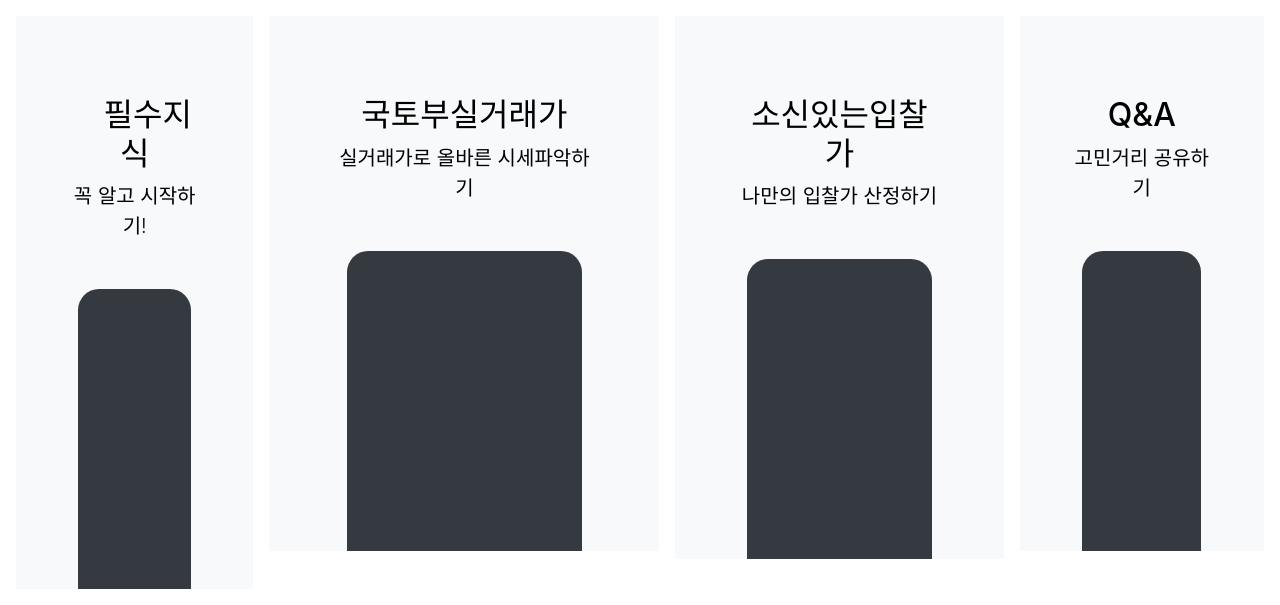
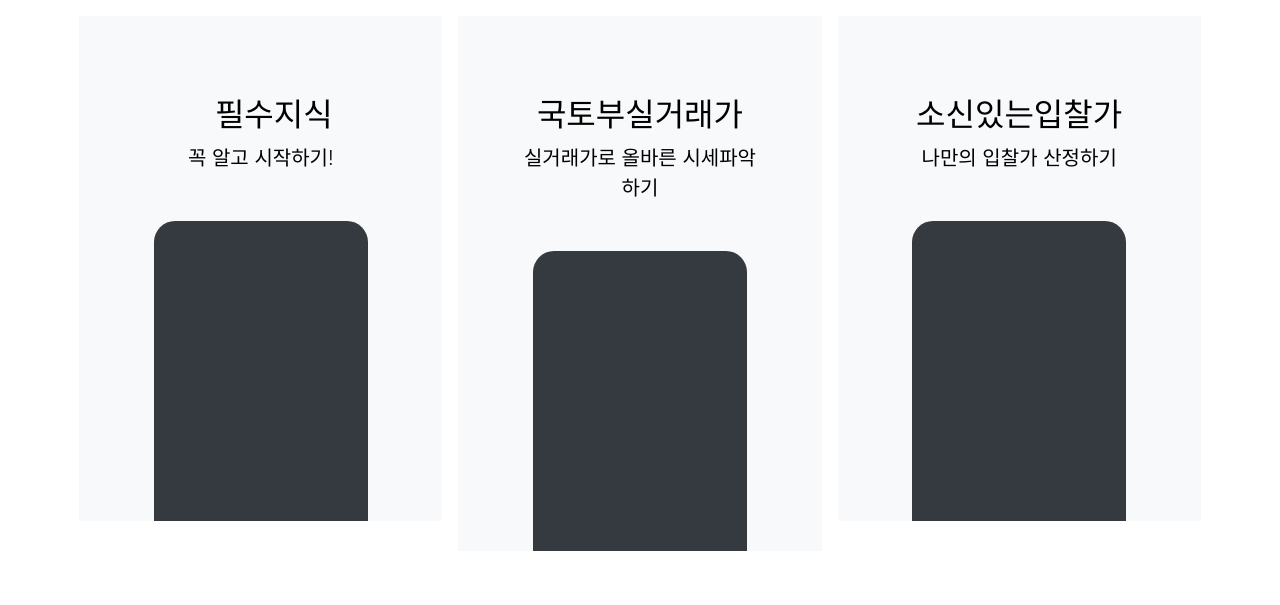
Before and after one commit to kkjiee/realestate_auction, a Flask app: page /home in a window 1280 px wide. Shown: the part 367-972 px from the top of the page. After the commit the page ends 918 px from the top, so only its background shows below. Run offline with Flask 2, Linux system fonts and the light colour scheme; some libraries are stand-ins or nearby versions.

Commit message:
home에서 메뉴를 가운데 정렬

```diff
--- a/templates/home.html
+++ b/templates/home.html
@@ -84,7 +84,8 @@
 
         <div class="d-md-flex flex-md-equal w-100 my-md-3 pl-md-3">
 
-            <a href="/menu1">
+            <span style="width:5%"></span>
+            <a href="/menu1" style="width:30%">
                 <div class="bg-light mr-md-3 pt-3 px-3 pt-md-5 px-md-5 text-center overflow-hidden" style="color:black">
                     <div class="my-3 py-3">
                         <h2 class="display-5"><button type="button" class="btn btn-link"></button>필수지식</h2>
@@ -97,7 +98,7 @@
                 </div>
             </a>
 
-            <a href="/b-2">
+            <a href="/b-2" style="width:30%">
                 <div class="bg-light mr-md-3 pt-3 px-3 pt-md-5 px-md-5 text-center overflow-hidden" style="color:black">
                     <div class="my-3 p-3">
                         <h2 class="display-5">국토부실거래가</h2>
@@ -109,7 +110,7 @@
                 </div>
             </a>
 
-            <a href="/b-3">
+            <a href="/b-3" style="width:30%">
                 <div class="bg-light mr-md-3 pt-3 px-3 pt-md-5 px-md-5 text-center overflow-hidden" style="color:black">
                     <div class="my-3 p-3">
                         <h2 class="display-5">소신있는입찰가</h2>
@@ -120,18 +121,7 @@
                     </div>
                 </div>
             </a>
-
-            <a href="/b-4">
-                <div class="bg-light mr-md-3 pt-3 px-3 pt-md-5 px-md-5 text-center overflow-hidden" style="color:black">
-                    <div class="my-3 py-3">
-                        <h2 class="display-5">Q&A</h2>
-                        <p class="lead">고민거리 공유하기</p>
-                    </div>
-                    <div class="bg-dark box-shadow mx-auto"
-                        style="width: 80%; height: 300px; border-radius: 21px 21px 0 0;">
-                    </div>
-                </div>
-            </a>
+            <span style="width:5%"></span>
         </div>
     </body>
 
```
